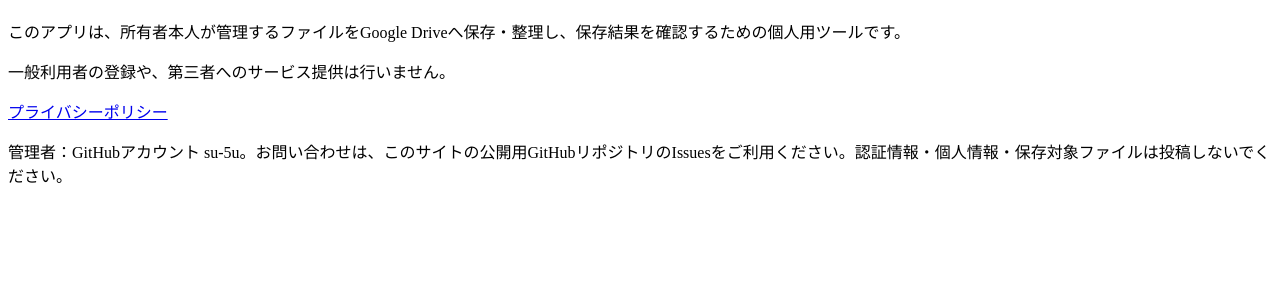
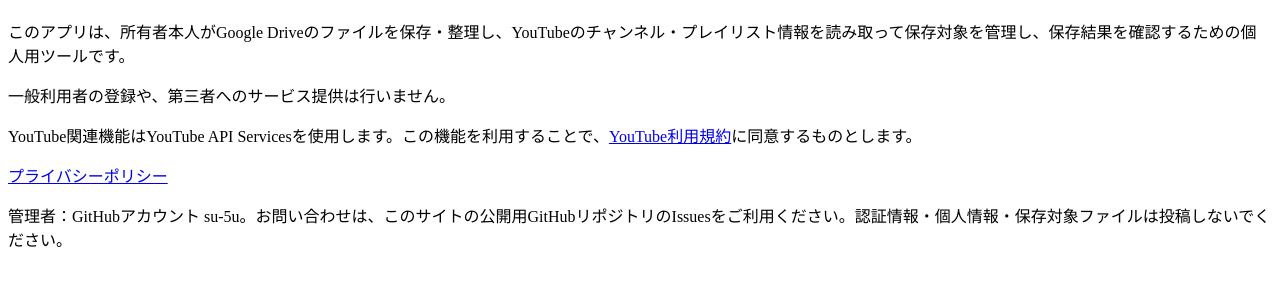
Before and after one commit to su-5u/app-info, a plain HTML site: page index.html in a window 1280 px wide. Shown: the part 70-356 px from the top of the page. Drawn offline with Linux system fonts and the light colour scheme.

Commit message:
案内ページへYouTubeの利用目的と規約リンクを追記する

```diff
--- a/index.html
+++ b/index.html
@@ -2,5 +2,5 @@
 <html lang="ja"><head><meta charset="utf-8"><meta name="viewport" content="width=device-width,initial-scale=1"><title>個人用ファイル管理ツール</title>
 <meta name="google-site-verification" content="z7ghiu97wB2ED4xrzqcjx4fXh1eJApup9Te_Sjz9zdQ" />
 </head><body>
-<main><h1>個人用ファイル管理ツール</h1><p>このアプリは、所有者本人が管理するファイルをGoogle Driveへ保存・整理し、保存結果を確認するための個人用ツールです。</p><p>一般利用者の登録や、第三者へのサービス提供は行いません。</p><p><a href="privacy.html">プライバシーポリシー</a></p><p>管理者：GitHubアカウント su-5u。お問い合わせは、このサイトの公開用GitHubリポジトリのIssuesをご利用ください。認証情報・個人情報・保存対象ファイルは投稿しないでください。</p></main>
+<main><h1>個人用ファイル管理ツール</h1><p>このアプリは、所有者本人がGoogle Driveのファイルを保存・整理し、YouTubeのチャンネル・プレイリスト情報を読み取って保存対象を管理し、保存結果を確認するための個人用ツールです。</p><p>一般利用者の登録や、第三者へのサービス提供は行いません。</p><p>YouTube関連機能はYouTube API Servicesを使用します。この機能を利用することで、<a href="https://www.youtube.com/t/terms">YouTube利用規約</a>に同意するものとします。</p><p><a href="privacy.html">プライバシーポリシー</a></p><p>管理者：GitHubアカウント su-5u。お問い合わせは、このサイトの公開用GitHubリポジトリのIssuesをご利用ください。認証情報・個人情報・保存対象ファイルは投稿しないでください。</p></main>
 </body></html>
```
